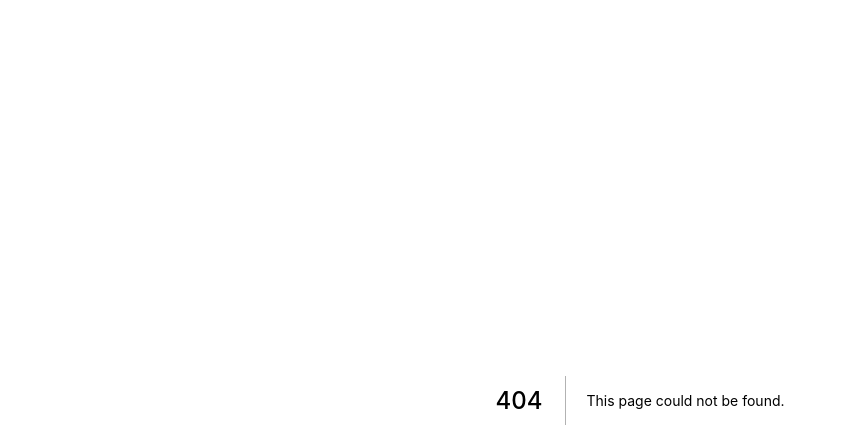
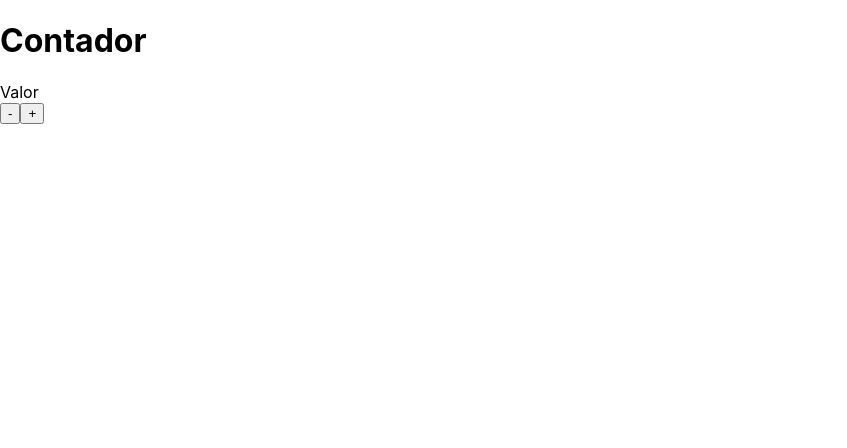
Before and after one commit to GeanGoncalves/ReactJS, a Next.js app in the folder curso-nextjs/exercicios/: page /estado/contador in a window 1280 px wide. Before the commit this address had no page. Shown: the top 448 px of the page, without its empty margins (0-847 px from the left). Built offline with nearby package versions, Linux system fonts and the light colour scheme.

Commit message:
Revisão React Aula:36

```diff
--- /dev/null
+++ b/curso-nextjs/exercicios/pages/estado/contador.jsx
@@ -0,0 +1,10 @@
+export default function contador(){
+    return(
+        <div>
+            <h1>Contador</h1>
+            <div>Valor</div>
+            <button>-</button>
+            <button>+</button>
+        </div>
+    )
+}
```
